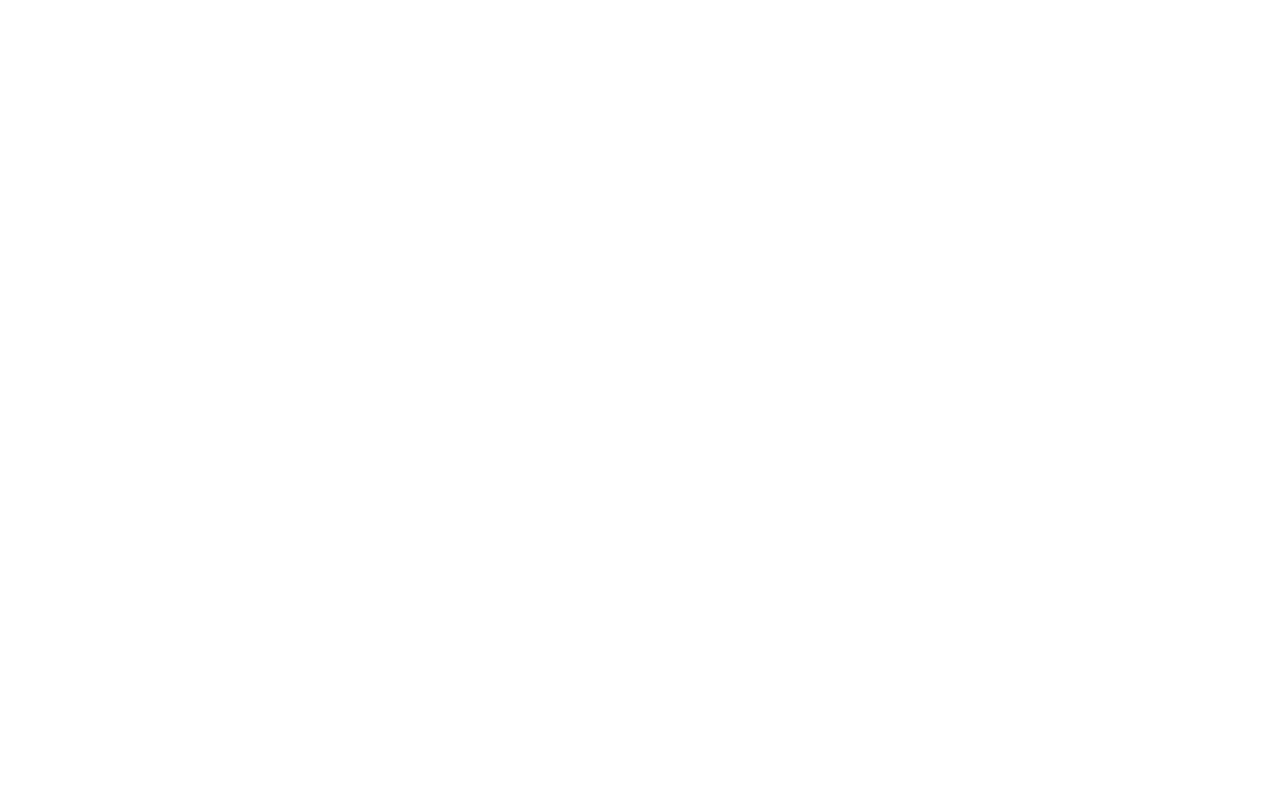
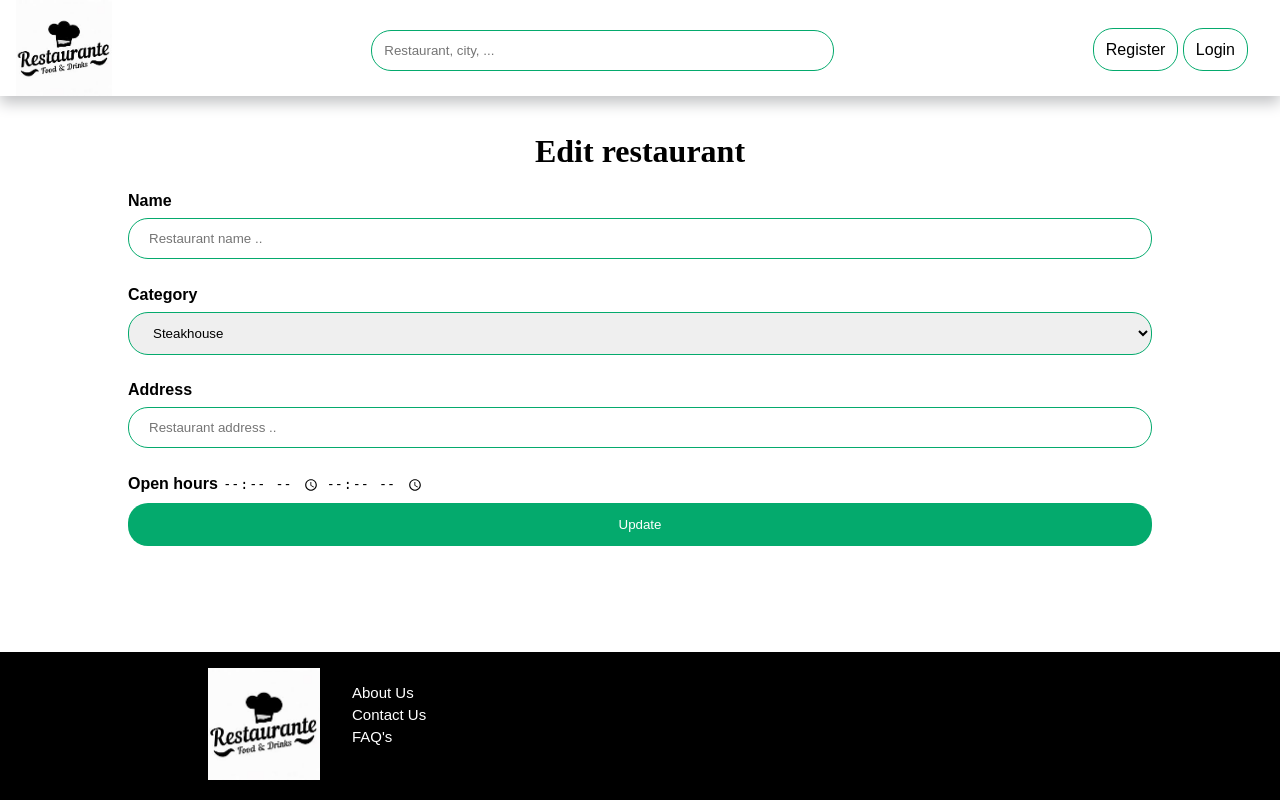
Before and after one commit to FEUP-LTW-2022/ltw-restaurant, a PHP site: page /manage-restaurant.php in a window 1280 px wide. Before the commit the page is empty. Run offline with PHP 8.4, Linux system fonts and the light colour scheme.

Commit message:
created manage-restaurant.php layout

```diff
--- a/css/style.css
+++ b/css/style.css
@@ -837,12 +837,12 @@
 }
 
 /****************************************/
-/* Edit profile and change password pages*/
+/* Edit profile, change password and manage restaurant pages*/
 
-.edit-profile, .change-password{
+.edit-profile, .change-password, .manage-restaurant{
   padding: 16px;
 }
-.edit-profile input[type=email], .edit-profile input[type=text],.edit-profile input[type=number], .change-password input[type=password]{
+.edit-profile input[type=email], .edit-profile input[type=text],.edit-profile input[type=number], .change-password input[type=password], .manage-restaurant input[type=text], .manage-restaurant select{
   width: 100%;
   padding: 12px 20px;
   margin-top: 8px;
@@ -854,7 +854,7 @@
   border-radius: 20px;
 }
 
-.edit-profile button, .change-password button{
+.edit-profile button, .change-password button, .manage-restaurant button{
   background-color: #04AA6D;
   color: white;
   padding: 14px 20px;
--- a/manage-restaurant.php
+++ b/manage-restaurant.php
@@ -1,2 +1,44 @@
 <?php
 session_start();
+
+include_once('database/connection.php');
+include_once('database/account.class.php');
+require_once('templates/elements.tpl.php');
+
+drawHeader();
+?>
+
+<div class="manage-restaurant">
+    <form method="post" action="manage-restaurant.php">
+        <h1>Edit restaurant</h1>
+        <label for="name">
+            <b>Name</b>
+            <input name="name" type="text" placeholder="Restaurant name .."  required>
+        </label>
+
+        <label for="category"><b>Category</b>
+            <select name="category">
+                <option value="steakhouse">Steakhouse</option>
+                <option value="fastfood">Fast Food</option>
+                <option value="italian">Italian</option>
+                <option value="pizzeria">Pizzeria</option>
+                <option value="mediterranean">Mediterranean</option>
+            </select>
+        </label>
+
+        <label for="address">
+            <b>Address</b>
+            <input name="address" type="text" placeholder="Restaurant address .."  required>
+        </label>
+
+        <label for="openHours"><b>Open hours</b>
+            <input name="openHour" type="time" required>
+            <input name="closeHour" type="time" required>
+        </label>
+        <br>
+
+        <button type="submit">Update</button>
+    </form>
+</div>
+
+<?php drawFooter(); ?>
```
